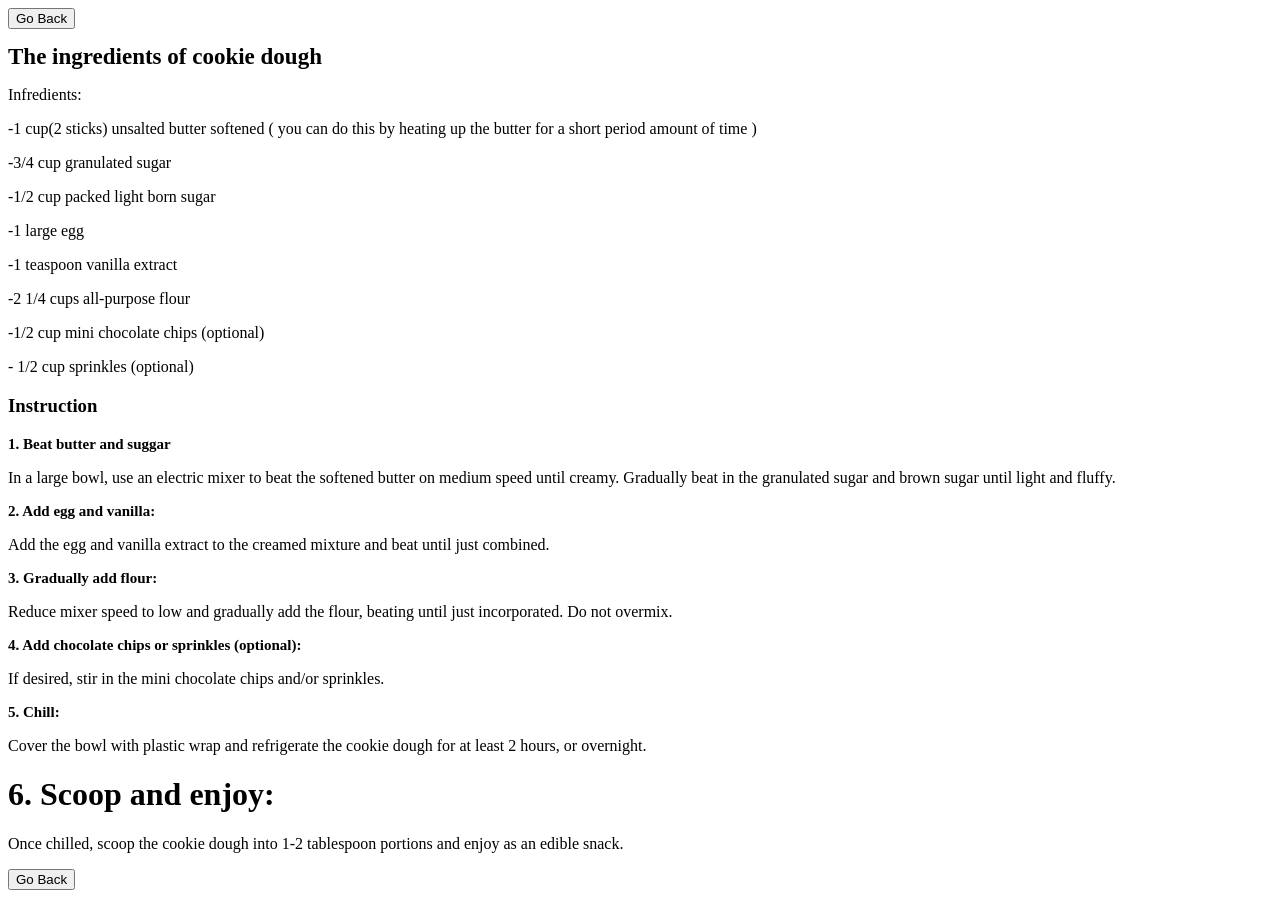
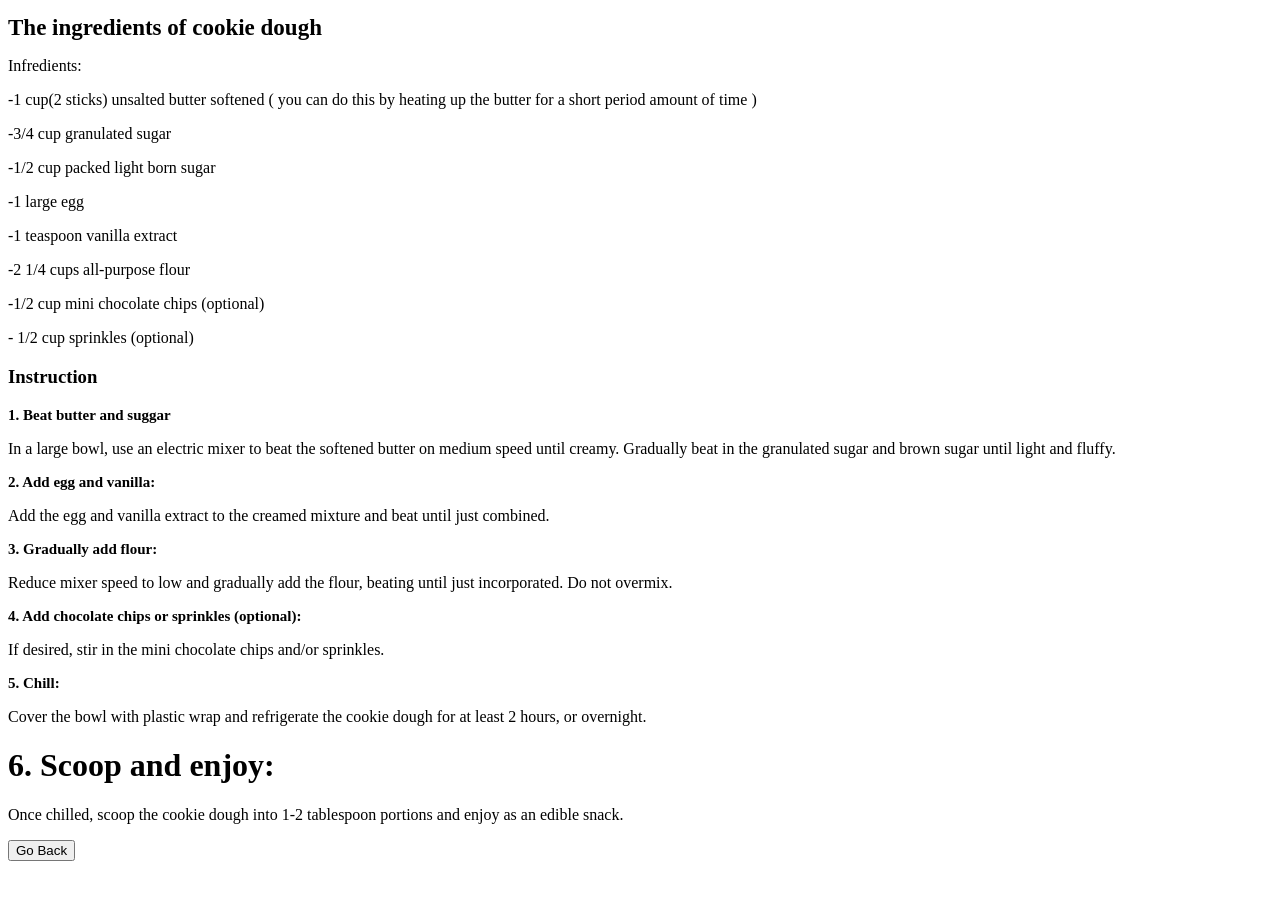
Before and after one commit to Matroom12/how-to-cook-, a plain HTML site: page page2.html in a window 1280 px wide. After the commit the page ends 869 px from the top, so only its background shows below. Drawn offline with Linux system fonts and the light colour scheme.

Commit message:
Update page2.html

```diff
--- a/page2.html
+++ b/page2.html
@@ -1,14 +1,6 @@
 <!DOCTYPE html>
 <html>
-    <body>
-  <button onclick="goBack()">Go Back</button>
 
-  <script>
-    function goBack() {
-      window.history.back();
-    }
-  </script>
-</body>
    <body>
       <h1 style="font-size: 23px;">The ingredients of cookie dough</h1>
   <p>Infredients:</p>
```
